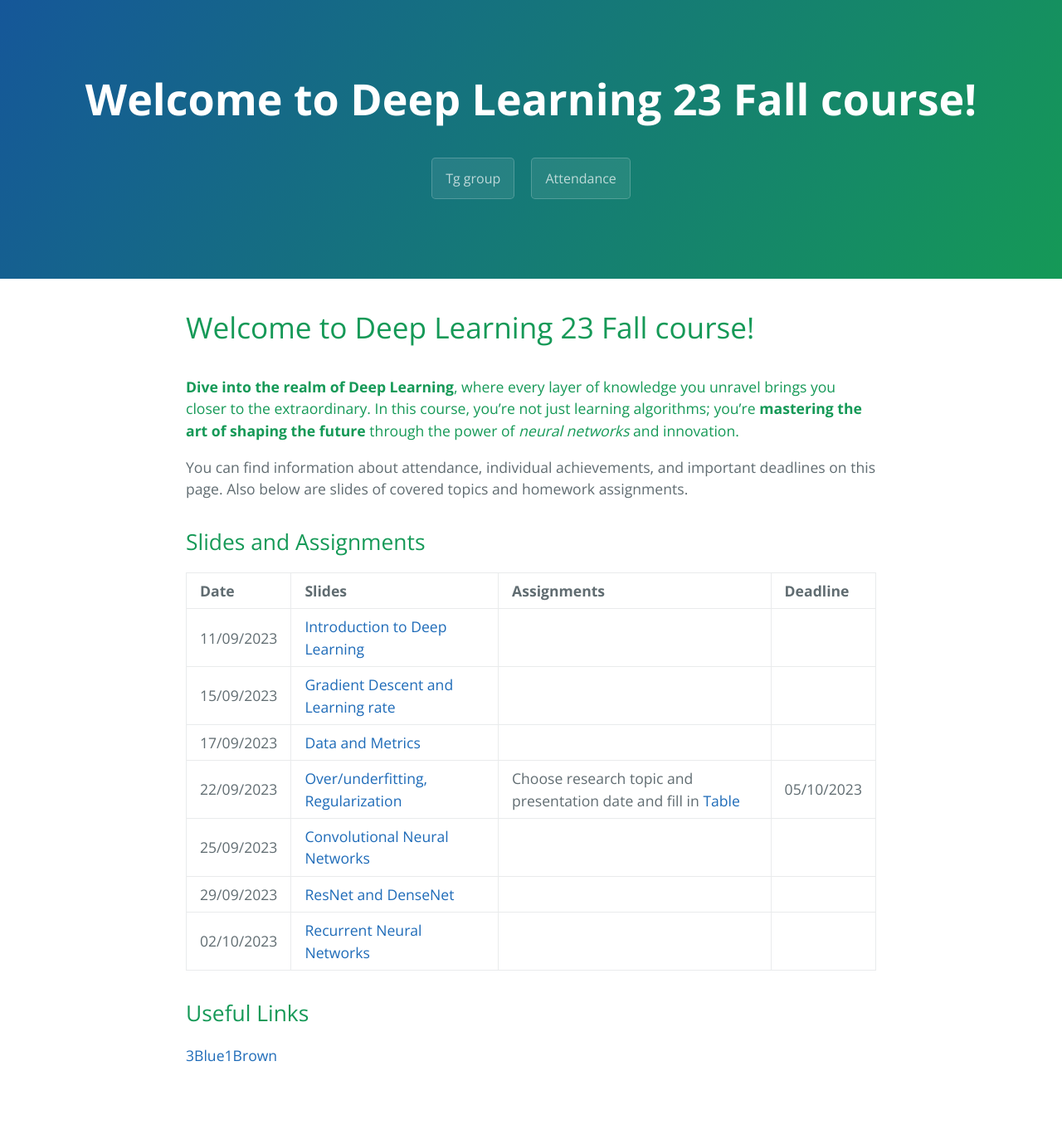
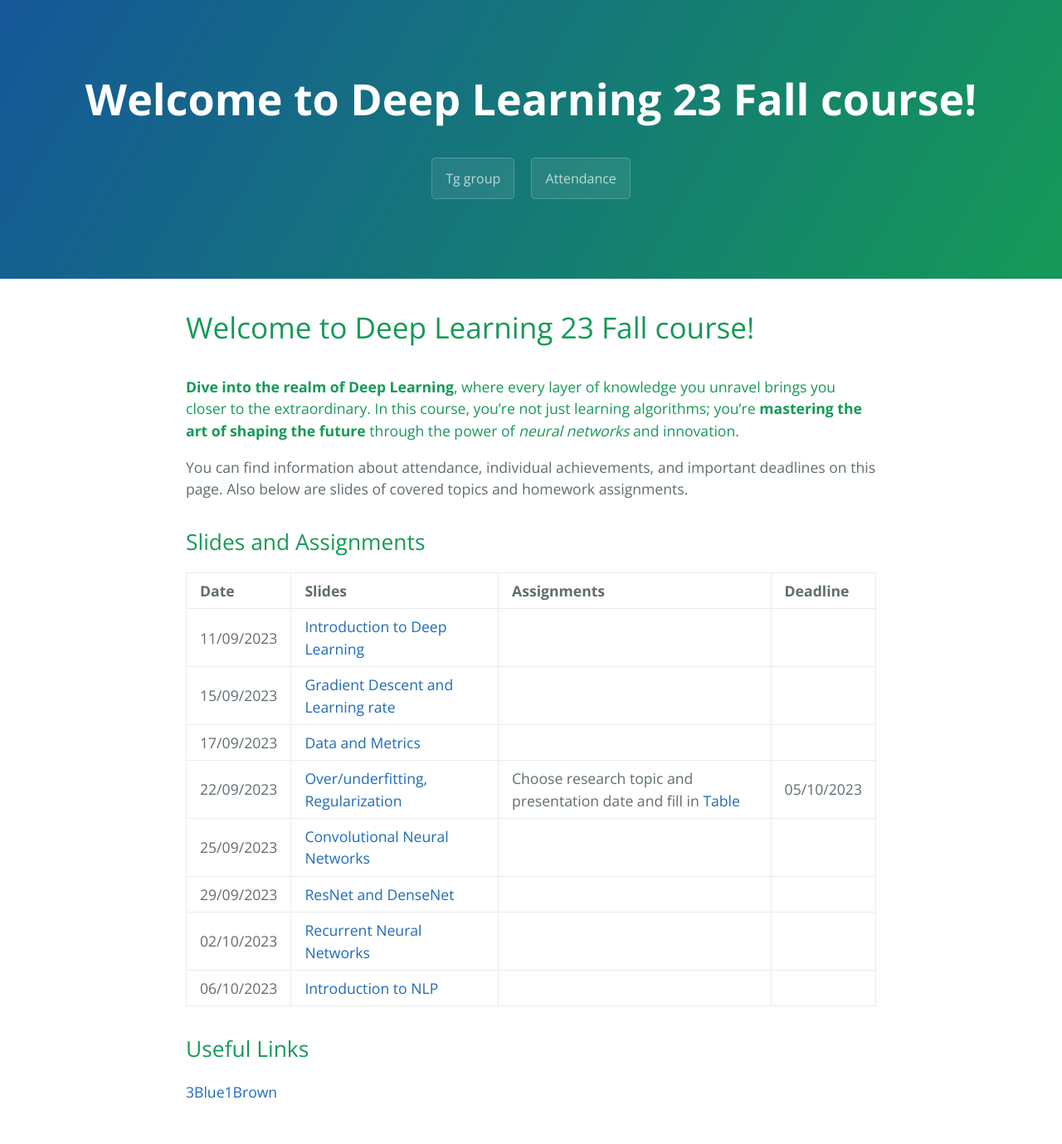
Before and after one commit to decoder-99/DL23Fall, a Jekyll site: the page built from index.md, in a window 1280 px wide. Shown: the whole page at 83% size. Built offline with Jekyll 4.4.1, drawn with Linux system fonts in a browser that asks for light colours; the repository's description, which GitHub fills in, is left out; our own code applies the rules of GitHub Pages for plain Markdown files; before the commit the page ends 1335 px from its top, so only the background shows below that.

Commit message:
Update index.md

```diff
--- a/index.md
+++ b/index.md
@@ -19,6 +19,7 @@ You can find information about attendance, individual achievements, and importan
 |25/09/2023|[Convolutional Neural Networks](https://docs.google.com/presentation/d/1erjt3Jopaj-E-BTpDUCJrGNmCkOLAxds_iPhqprITck/edit?usp=sharing) ||
 |29/09/2023|[ResNet and DenseNet](https://docs.google.com/presentation/d/1RpMpUHhCP08ift7g01E3c2wOeZSbQtPvmzM030Pc_WI/edit?usp=sharing)||
 |02/10/2023|[Recurrent Neural Networks](https://docs.google.com/presentation/d/1-TP81w5xy8SkKrmY_ceupp4mBd5zYLAnJJQpzefYRRc/edit?usp=sharing)||
+|06/10/2023|[Introduction to NLP](https://docs.google.com/presentation/d/1lwDIev8BkcdFOvyX4ox8X_Z21fcCQt1Ezs-j2HpWqVI/edit?usp=sharing)||
 
 
 ## Useful Links
```
